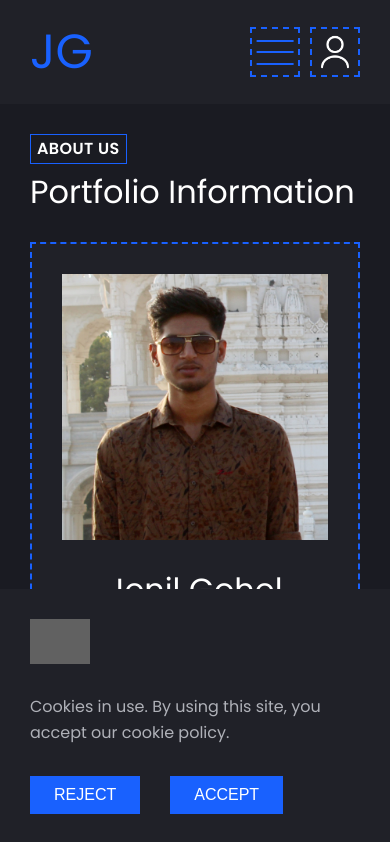
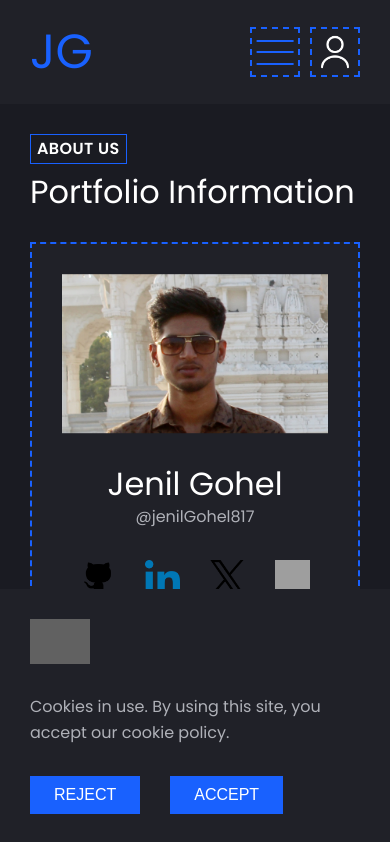
Before and after one commit to JenilGohel817/JenilGohel, a React (Create React App) app in the folder client/: page /aboutus in a window 390 px wide. Shown: the top 842 px of the page. Built offline with nearby package versions, Linux system fonts and the light colour scheme; grey boxes are pictures that could not be loaded.

Commit message:
about us

```diff
--- a/client/src/assets/css/media.css
+++ b/client/src/assets/css/media.css
@@ -38,6 +38,12 @@
     flex-flow: column;
     gap: 3rem;
   }
+
+  .jg-about-flex-item-first {
+    position: unset;
+    top: unset;
+  }
+
   .jg-info-item {
     max-width: 100%;
   }
--- a/client/src/pages/AboutUs/AboutUs.css
+++ b/client/src/pages/AboutUs/AboutUs.css
@@ -16,6 +16,8 @@
   width: 100%;
   max-width: 460px;
   margin: 0 auto;
+  position: sticky;
+  top: 130px;
 }
 
 .jg-about-flex-item-last {
@@ -32,7 +34,7 @@
   position: relative;
   width: 100%;
   height: 100%;
-    padding-top: 100%;
+  padding-top: 60%;
 }
 
 .jg-about-box-image {
@@ -42,7 +44,8 @@
   width: 100%;
   height: 100%;
   object-fit: cover;
-    transform: translate(-50%,-50%);
+  object-position: top;
+  transform: translate(-50%, -50%);
 }
 
 .jg-about-box-info {
@@ -69,7 +72,7 @@
   display: flex;
   color: var(--jg-white);
   font-size: 20px;
-    transition: .3s;
+  transition: 0.3s;
 }
 
 .jg-brief-info-para {
```
Lines whose indentation alone changed are shown as unchanged.
